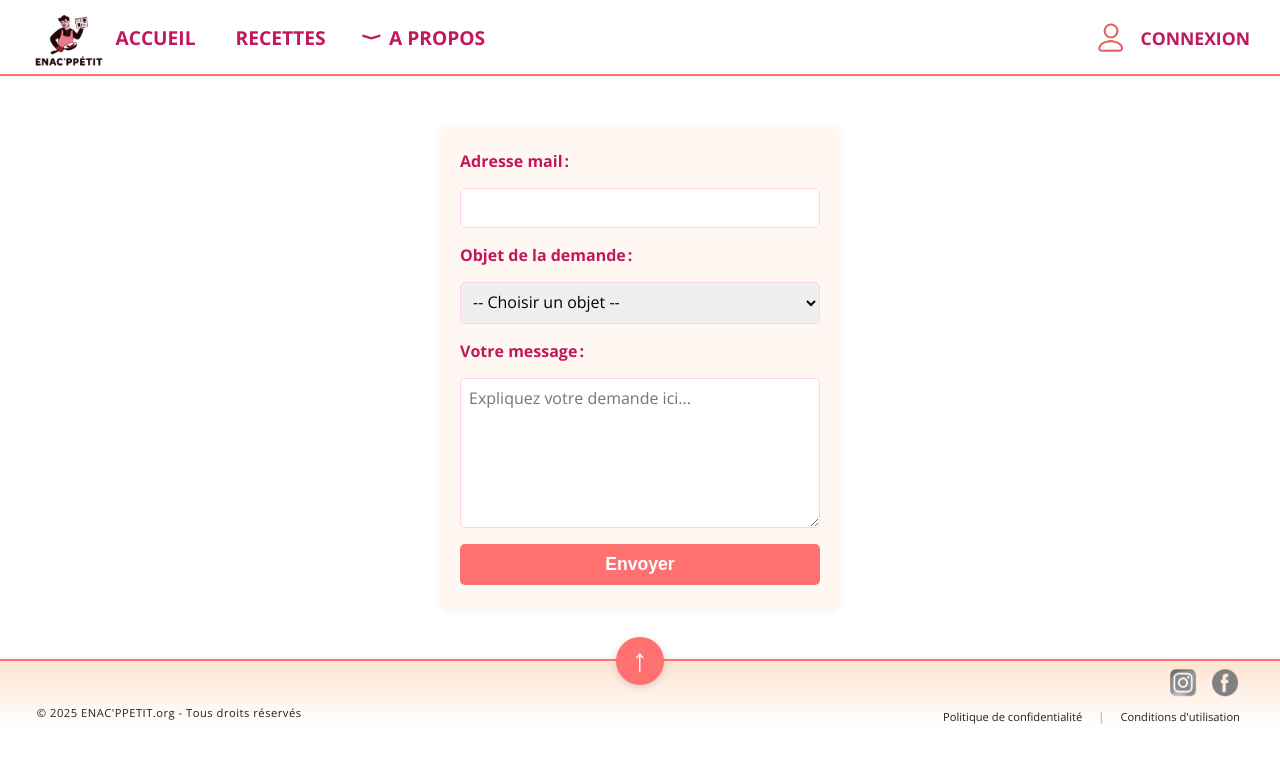
After one commit to justinetsd/PROJET, a Flask app: page /contact in a window 1280 px wide. The commit adds this page. Shown: the top 763 px of the page. Run offline with Flask 3, Linux system fonts and the light colour scheme.

Commit message:
creation de la liste deroulante et du nous contacter avec le mail etc

```diff
--- a/app.py
+++ b/app.py
@@ -1,10 +1,20 @@
-from flask import Flask, render_template
-from flask import request, session, redirect, render_template
+from flask import Flask, render_template, request, session, redirect, url_for, flash
 import hashlib
 import os
 import sqlite3
+from flask_mail import Mail, Message
 
 app = Flask(__name__)
+app.secret_key = "votre_cle_secrete"
+
+# Configuration Flask-Mail (exemple avec Gmail)
+app.config['MAIL_SERVER'] = 'smtp.gmail.com'
+app.config['MAIL_PORT'] = 587
+app.config['MAIL_USE_TLS'] = True
+app.config['MAIL_USERNAME'] = 'enacppetit@gmail.com'      # Ton adresse Gmail
+app.config['MAIL_PASSWORD'] = 'klqn uabr phum njms'    # Ton mot de passe Gmail ou mot de passe d'application
+
+mail = Mail(app)
 
 def get_recipes(): #recette
     conn = sqlite3.connect('BDD.db')
@@ -99,6 +109,33 @@ def login():
     return render_template("login.html")
 
 
+@app.route("/contact", methods=["GET", "POST"])
+def contact():
+    if request.method == "POST":
+        email = request.form["email"]
+        objet = request.form["objet"]
+        message = request.form["message"]
+
+        msg = Message(
+            subject=f"Contact ENAC'ppetit : {objet}",
+            sender=email,
+            recipients=["enacppetit@gmail.com"],
+            body=f"Adresse mail de l'expéditeur : {email}\n\nObjet : {objet}\n\nMessage :\n{message}"
+        )
+        mail.send(msg)
+        flash("Votre message a bien été envoyé, merci !")
+        return redirect(url_for("contact"))
+    return render_template("contact.html")
+
+
+# Configuration Flask-Mail (exemple avec Gmail)
+app.config['MAIL_SERVER'] = 'smtp.gmail.com'
+app.config['MAIL_PORT'] = 587
+app.config['MAIL_USE_TLS'] = True
+app.config['MAIL_USERNAME'] = 'enacppetit@gmail.com'      # Ton adresse Gmail
+app.config['MAIL_PASSWORD'] = 'klqn uabr phum njms'    # Ton mot de passe Gmail ou mot de passe d'application
+
+mail = Mail(app)
 
 @app.route('/apropos')
 def apropos():
--- a/static/style.css
+++ b/static/style.css
@@ -27,9 +27,9 @@ html {
     background: linear-gradient(
         to bottom,
         #ffffff 0%,           /* rose très clair */
-        #ffe3ce calc(100% - 0.05cm),
-        #ffd1ad calc(100% - 0.05cm),
-        #ffd1ad 100%           /* rose foncé sur 0.2cm */
+        #ffffff calc(100% - 0.05cm),
+        #ff7171 calc(100% - 0.05cm),
+        #ff7171 100%           /* rose foncé sur 0.2cm */
     );
     z-index: 1000;
     display: flex;
@@ -163,3 +163,148 @@ html {
     color: #bbb;
     font-weight: bold;
 }
+
+.nav-links {
+    display: flex;
+    align-items: center;
+    gap: 40px;
+    margin-left: 40px;
+    font-size: 1.2em;
+    list-style: none;
+    padding: 0;
+    margin: 0;
+}
+
+.nav-links li {
+    position: relative;
+    display: flex;
+    align-items: center;
+}
+
+.apropos-link {
+    cursor: pointer;
+    display: flex;
+    align-items: center;
+    color: #c2185b;
+    font-weight: bold;
+    font-family: 'Open Sans', Arial, sans-serif;
+    gap: 6px;
+}
+
+.apropos-arrow {
+    font-size: 1.2em;
+    margin-right: 4px;
+    transition: transform 0.2s;
+}
+
+.nav-dropdown:hover .dropdown-content,
+.nav-dropdown:focus-within .dropdown-content {
+    display: block;
+}
+
+.dropdown-content {
+    display: none;
+    position: absolute;
+    top: 100%;
+    left: 0;
+    min-width: 180px;
+    background: #ffe3ce;
+    border-radius: 0 0 8px 8px;
+    box-shadow: 0 4px 16px rgba(0,0,0,0.08);
+    z-index: 1001;
+    padding: 0;
+}
+
+.dropdown-content a {
+    display: block;
+    color: #c2185b;
+    padding: 10px 18px;
+    text-decoration: none;
+    font-size: 0.85em;
+    font-family: 'Open Sans', Arial, sans-serif;
+    transition: background 0.2s, color 0.2s;
+}
+
+.dropdown-content a:hover {
+    background: #ffd1e3;
+    color: #ad1457;
+}
+
+.dropdown-separator {
+    height: 1px;
+    background: #fff;
+    margin: 0 10px;
+    opacity: 0.6;
+}
+
+.apropos-arrow {
+    font-size: 1em;
+    margin-right: 10px;
+    display: inline-block;
+    transition: transform 0.2s;
+    transform: rotate(270deg);
+}
+
+
+.contact-form {
+    max-width: 400px;
+    margin: 30px auto;
+    display: flex;
+    flex-direction: column;
+    gap: 16px;
+    background: #fff8f2;
+    padding: 24px 20px;
+    border-radius: 10px;
+    box-shadow: 0 2px 8px rgba(0,0,0,0.06);
+}
+
+.contact-form label {
+    font-weight: bold;
+    color: #c2185b;
+}
+
+.contact-form input,
+.contact-form select,
+.contact-form textarea {
+    padding: 8px;
+    border: 1px solid #ffd1e3;
+    border-radius: 5px;
+    font-family: 'Open Sans', Arial, sans-serif;
+    font-size: 1em;
+}
+
+.contact-form button {
+    background: #ff7171;
+    color: #fff;
+    border: none;
+    border-radius: 5px;
+    padding: 10px 0;
+    font-size: 1.1em;
+    font-weight: bold;
+    cursor: pointer;
+    transition: background 0.2s;
+}
+
+.contact-form button:hover {
+    background: #c2185b;
+}
+
+.flash-message.success {
+    display: flex;
+    align-items: center;
+    gap: 10px;
+    background: #e6ffe6;
+    color: #218838;
+    border: 1.5px solid #218838;
+    border-radius: 6px;
+    padding: 12px 18px;
+    margin: 18px auto 0 auto;
+    max-width: 400px;
+    font-size: 1.1em;
+    font-weight: bold;
+    box-shadow: 0 2px 8px rgba(0,0,0,0.06);
+}
+.checkmark {
+    font-size: 1.5em;
+    color: #218838;
+}
--- a/templates/base.html
+++ b/templates/base.html
@@ -12,10 +12,22 @@
 <body>
     <div class="top-bar">
         <img src="{{ url_for('static', filename='enacppetit.png') }}" alt="Logo ENAC'ppetit">
-        <nav class="nav-links">
-            <a href="{{ url_for('accueil') }}">ACCUEIL</a>
-            <a href="{{ url_for('recettes') }}">RECETTES</a>
-            <a href="{{ url_for('apropos') }}">A PROPOS</a>
+        <nav>
+            <ul class="nav-links">
+                <li><a href="{{ url_for('accueil') }}">ACCUEIL</a></li>
+                <li><a href="{{ url_for('recettes') }}">RECETTES</a></li>
+                <li class="nav-dropdown">
+                    <span class="apropos-link">
+                        <span class="apropos-arrow" style="font-size:1em; margin-right:10px; display:inline-block; transform:rotate(270deg);">⟨</span>
+                        A PROPOS
+                    </span>
+                    <div class="dropdown-content">
+                        <a href="/contact">Nous contacter</a>
+                        <div class="dropdown-separator"></div>
+                        <a href="/apropos">À propos de nous</a>
+                    </div>
+                </li>
+            </ul>
         </nav>
         <a href="{{ url_for('login') }}" style="margin-left:auto; margin-right:30px; color:#c2185b; font-weight:bold; font-size:1.1em; text-decoration:none; display:flex; align-items:center; font-family:'Open Sans',Arial,sans-serif;">
             <img src="{{ url_for('static', filename='logoconnexion.png') }}" alt="Logo Connexion" style="height:0.9cm; margin-right:8px;">
@@ -47,5 +59,15 @@
         <a href="/conditions">Conditions d'utilisation</a>
     </div>
 </div>
+<script>
+document.addEventListener('DOMContentLoaded', function() {
+    const flashMsg = document.getElementById('flash-message');
+    if (flashMsg) {
+        document.querySelector('.contact-form').addEventListener('click', function() {
+            flashMsg.style.display = 'none';
+        });
+    }
+});
+</script>
 </body>
 </html>
--- /dev/null
+++ b/templates/contact.html
@@ -0,0 +1,36 @@
+{% extends "base.html" %}
+{% block title %}Contact{% endblock %}
+{% block content %}
+{% with messages = get_flashed_messages() %}
+  {% if messages %}
+    <div class="flash-message success" id="flash-message">
+      <span class="checkmark">&#10003;</span>
+      {{ messages[0] }}
+    </div>
+  {% endif %}
+{% endwith %}
+
+
+
+<form action="{{ url_for('contact') }}" method="post" class="contact-form">
+    <label for="email">Adresse mail :</label>
+    <input type="email" id="email" name="email" required>
+
+    <label for="objet">Objet de la demande :</label>
+    <select id="objet" name="objet" required>
+        <option value="">-- Choisir un objet --</option>
+        <option value="Proposition d'amélioration(s) du site">Proposition d'amélioration(s) du site</option>
+        <option value="Proposition d'une nouvelle recette">Proposition d'une nouvelle recette</option>
+        <option value="Autre(s) demande(s)">Autre(s) demande(s)</option>
+    </select>
+
+
+    <label for="message">Votre message :</label>
+    <textarea id="message" name="message" rows="6" required placeholder="Expliquez votre demande ici..."></textarea>
+
+    <button type="submit">Envoyer</button>
+</form>
+
+
+
+{% endblock %}
```
